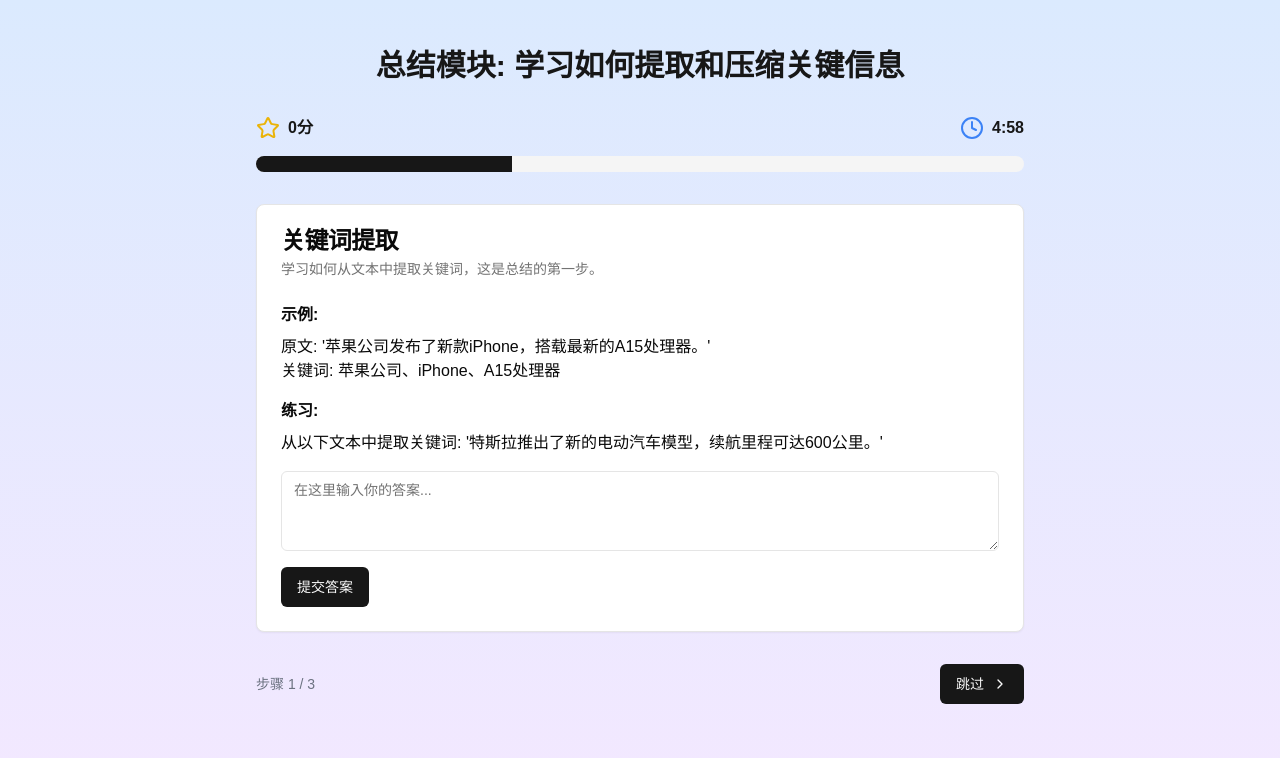
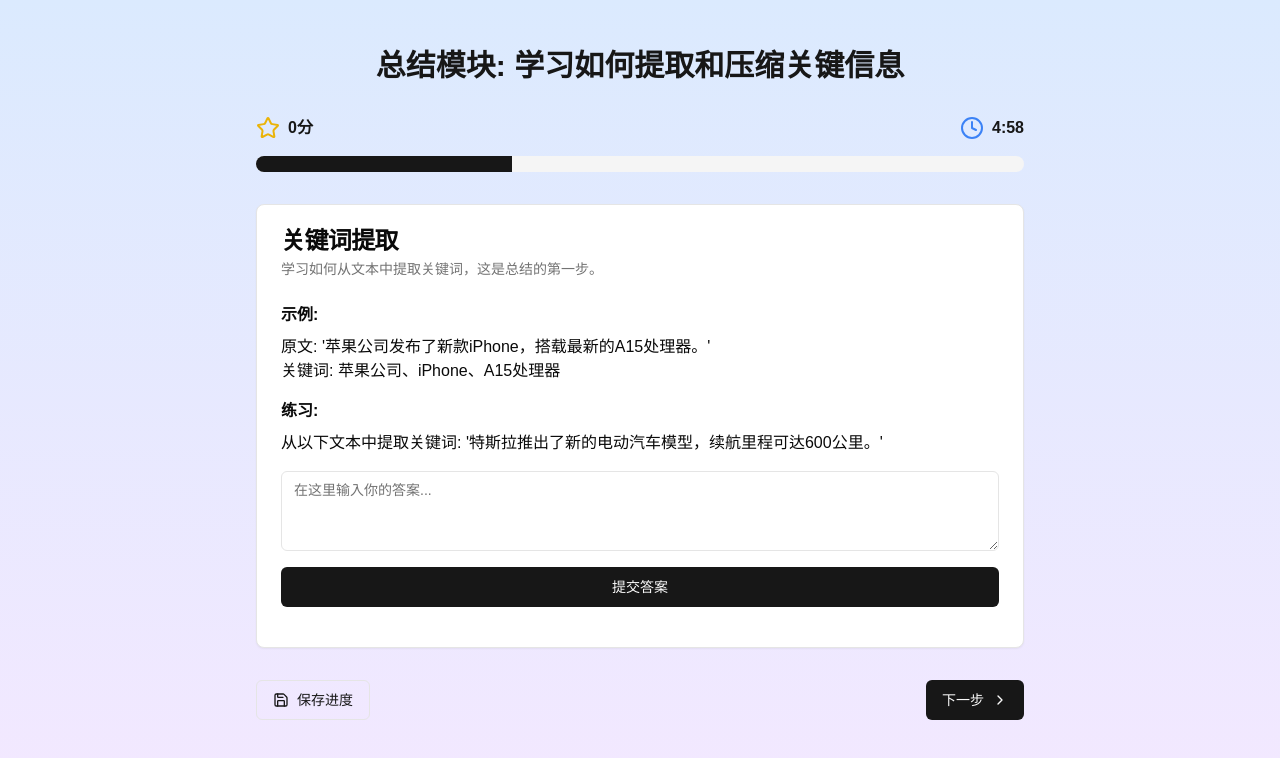
Before and after one commit to cookabc/app-universe, a Next.js app: page /learning in a window 1280 px wide. Both pictures are taken after a click on the button "开始学习". Shown: the top 758 px of the page. Built offline with nearby package versions, Linux system fonts and the light colour scheme.

Commit message:
feat: Enhance learning module with difficulty selection, progress saving, and answer explanations

```diff
--- a/src/app/learning/page.tsx
+++ b/src/app/learning/page.tsx
@@ -2,18 +2,33 @@
 
 import { Button } from "@/components/ui/button";
 import {
-  Card,
-  CardContent,
-  CardDescription,
-  CardHeader,
-  CardTitle,
+	Card,
+	CardContent,
+	CardDescription,
+	CardHeader,
+	CardTitle,
 } from "@/components/ui/card";
+import {
+	Dialog,
+	DialogContent,
+	DialogDescription,
+	DialogHeader,
+	DialogTitle,
+	DialogTrigger,
+} from "@/components/ui/dialog";
 import { Progress } from "@/components/ui/progress";
+import {
+	Select,
+	SelectContent,
+	SelectItem,
+	SelectTrigger,
+	SelectValue,
+} from "@/components/ui/select";
 import { Textarea } from "@/components/ui/textarea";
 import { toast } from "@/hooks/use-toast";
 import confetti from "canvas-confetti";
 import { AnimatePresence, motion } from "framer-motion";
-import { Award, ChevronRight, Clock, Star } from "lucide-react";
+import { Award, ChevronRight, Clock, Save, Share2, Star } from "lucide-react";
 import { useEffect, useState } from "react";
 
 const knowledgePoints = [
@@ -24,6 +39,8 @@ const knowledgePoints = [
 			"原文: '苹果公司发布了新款iPhone，搭载最新的A15处理器。'\n关键词: 苹果公司、iPhone、A15处理器",
 		task: "从以下文本中提取关键词:\n'特斯拉推出了新的电动汽车模型，续航里程可达600公里。'",
 		answer: ["特斯拉", "电动汽车", "续航里程", "600公里"],
+		explanation:
+			"在这个例子中，关键词包括产品（特斯拉、电动汽车）、特性（续航里程）和具体数据（600公里）。这些词概括了文本的主要信息。",
 	},
 	{
 		title: "主题句识别",
@@ -32,6 +49,8 @@ const knowledgePoints = [
 			"段落: '城市化带来了许多挑战。交通拥堵日益严重，空气污染问题突出，住房价格不断上涨。然而，城市化也带来了更多的就业机会和经济发展。'\n主题句: '城市化带来了许多挑战。'",
 		task: "从以下段落中识别主题句:\n'人工智能正在改变我们的生活方式。它在医疗诊断、自动驾驶和个人助理等领域都有广泛应用。尽管如此，人工智能的发展也带来了一些伦理问题需要我们关注。'",
 		answer: "人工智能正在改变我们的生活方式。",
+		explanation:
+			"主题句通常出现在段落的开头，概括了整个段落的主要内容。在这个例子中，第一句话概括了人工智能的影响，后面的句子则是对这个主题的具体展开。",
 	},
 	{
 		title: "信息压缩",
@@ -40,6 +59,8 @@ const knowledgePoints = [
 			"原文: '近年来，可再生能源发展迅速。太阳能和风能成本不断下降，使得它们在许多地区已经比传统化石燃料更具经济性。然而，储能技术的发展仍然是一个挑战，需要进一步的技术突破来解决间歇性问题。'\n摘要: '可再生能源发展迅速，成本下降，但储能技术仍需突破。'",
 		task: "将以下文本压缩成一句话摘要:\n'全球变暖正在影响地球的生态系统。冰川融化导致海平面上升，威胁沿海地区。极端天气事件如热浪和飓风变得更加频繁。许多物种面临灭绝风险。科学家呼吁采取紧急行动减少温室气体排放。'",
 		answer: "全球变暖威胁生态系统，科学家呼吁减少温室气体排放。",
+		explanation:
+			"一个好的摘要应该包含原文的主要观点和关键信息。在这个例子中，我们保留了全球变暖的主要影响（威胁生态系统）和科学家的呼吁（减少温室气体排放），这两点概括了原文的核心内容。",
 	},
 ];
 
@@ -50,6 +71,8 @@ export default function LearningModule() {
 	const [score, setScore] = useState(0);
 	const [timeLeft, setTimeLeft] = useState(300); // 5 minutes in seconds
 	const [isTimerRunning, setIsTimerRunning] = useState(false);
+	const [difficulty, setDifficulty] = useState("normal");
+	const [showExplanation, setShowExplanation] = useState(false);
 
 	useEffect(() => {
 		if (isTimerRunning && timeLeft > 0) {
@@ -63,6 +86,10 @@ export default function LearningModule() {
 
 	const handleStartLearning = () => {
 		setIsTimerRunning(true);
+		// 根据难度设置时间
+		setTimeLeft(
+			difficulty === "easy" ? 420 : difficulty === "hard" ? 180 : 300,
+		);
 	};
 
 	const handleTimeUp = () => {
@@ -78,6 +105,7 @@ export default function LearningModule() {
 		if (currentStep < knowledgePoints.length - 1) {
 			setCurrentStep(currentStep + 1);
 			setUserInput("");
+			setShowExplanation(false);
 		} else {
 			setShowSuccess(true);
 			confetti({
@@ -118,11 +146,13 @@ export default function LearningModule() {
 
 		if (isCorrect) {
 			const timeBonus = Math.floor(timeLeft / 10);
-			const newScore = score + 10 + timeBonus;
+			const difficultyBonus =
+				difficulty === "easy" ? 5 : difficulty === "hard" ? 15 : 10;
+			const newScore = score + difficultyBonus + timeBonus;
 			setScore(newScore);
 			toast({
 				title: "答对了！",
-				description: `+10分 ${timeBonus > 0 ? `+${timeBonus}分(时间奖励)` : ""}`,
+				description: `+${difficultyBonus}分 ${timeBonus > 0 ? `+${timeBonus}分(时间奖励)` : ""}`,
 			});
 		} else {
 			toast({
@@ -132,7 +162,33 @@ export default function LearningModule() {
 			});
 		}
 
-		handleNextStep();
+		setShowExplanation(true);
+	};
+
+	const handleSaveProgress = () => {
+		// 这里应该有保存进度到服务器的逻辑
+		localStorage.setItem(
+			"learningProgress",
+			JSON.stringify({
+				currentStep,
+				score,
+				timeLeft,
+				difficulty,
+			}),
+		);
+		toast({
+			title: "进度已保存",
+			description: "你可以稍后继续学习。",
+		});
+	};
+
+	const handleShare = () => {
+		// 这里应该有分享到社交媒体的逻辑
+		const shareText = `我在Prompt工程师训练营中获得了${score}分！来挑战我吧！`;
+		toast({
+			title: "分享成功",
+			description: "你的成绩已经分享到社交媒体。",
+		});
 	};
 
 	return (
@@ -152,12 +208,22 @@ export default function LearningModule() {
 					<Card className="mb-8">
 						<CardHeader>
 							<CardTitle>准备好开始学习了吗？</CardTitle>
-							<CardDescription>
-								你有5分钟的时间来完成所有任务。越快完成，获得的分数越高！
-							</CardDescription>
+							<CardDescription>选择难度并开始你的学习之旅！</CardDescription>
 						</CardHeader>
 						<CardContent>
-							<Button onClick={handleStartLearning}>开始学习</Button>
+							<Select onValueChange={setDifficulty} defaultValue={difficulty}>
+								<SelectTrigger className="w-full mb-4">
+									<SelectValue placeholder="选择难度" />
+								</SelectTrigger>
+								<SelectContent>
+									<SelectItem value="easy">简单 (7分钟)</SelectItem>
+									<SelectItem value="normal">普通 (5分钟)</SelectItem>
+									<SelectItem value="hard">困难 (3分钟)</SelectItem>
+								</SelectContent>
+							</Select>
+							<Button onClick={handleStartLearning} className="w-full">
+								开始学习
+							</Button>
 						</CardContent>
 					</Card>
 				)}
@@ -211,7 +277,15 @@ export default function LearningModule() {
 											onChange={(e) => setUserInput(e.target.value)}
 											className="mb-4"
 										/>
-										<Button onClick={handleSubmit}>提交答案</Button>
+										<Button onClick={handleSubmit} className="w-full mb-4">
+											提交答案
+										</Button>
+										{showExplanation && (
+											<div className="bg-blue-100 p-4 rounded-md">
+												<h4 className="font-semibold mb-2">答案解析:</h4>
+												<p>{knowledgePoints[currentStep].explanation}</p>
+											</div>
+										)}
 									</CardContent>
 								</Card>
 							</motion.div>
@@ -219,14 +293,14 @@ export default function LearningModule() {
 
 						{!showSuccess && (
 							<div className="flex justify-between items-center">
-								<p className="text-sm text-gray-500">
-									步骤 {currentStep + 1} / {knowledgePoints.length}
-								</p>
+								<Button variant="outline" onClick={handleSaveProgress}>
+									<Save className="mr-2 h-4 w-4" /> 保存进度
+								</Button>
 								<Button
 									onClick={handleNextStep}
 									disabled={currentStep === knowledgePoints.length - 1}
 								>
-									跳过 <ChevronRight className="ml-2 h-4 w-4" />
+									下一步 <ChevronRight className="ml-2 h-4 w-4" />
 								</Button>
 							</div>
 						)}
@@ -252,6 +326,30 @@ export default function LearningModule() {
 								</CardHeader>
 								<CardContent>
 									<p className="mb-4">你获得了 {score} 积分和"总结大师"勋章!</p>
+									<div className="flex justify-between mb-4">
+										<Button variant="outline" onClick={handleShare}>
+											<Share2 className="mr-2 h-4 w-4" /> 分享成绩
+										</Button>
+										<Dialog>
+											<DialogTrigger asChild>
+												<Button variant="outline">查看详细解析</Button>
+											</DialogTrigger>
+											<DialogContent>
+												<DialogHeader>
+													<DialogTitle>学习模块详细解析</DialogTitle>
+													<DialogDescription>
+														以下是本模块的所有知识点及其解析：
+													</DialogDescription>
+												</DialogHeader>
+												{knowledgePoints.map((point, index) => (
+													<div key={point.title} className="mb-4">
+														<h3 className="font-semibold">{point.title}</h3>
+														<p>{point.explanation}</p>
+													</div>
+												))}
+											</DialogContent>
+										</Dialog>
+									</div>
 									<Button
 										onClick={() => setShowSuccess(false)}
 										className="w-full"
```
